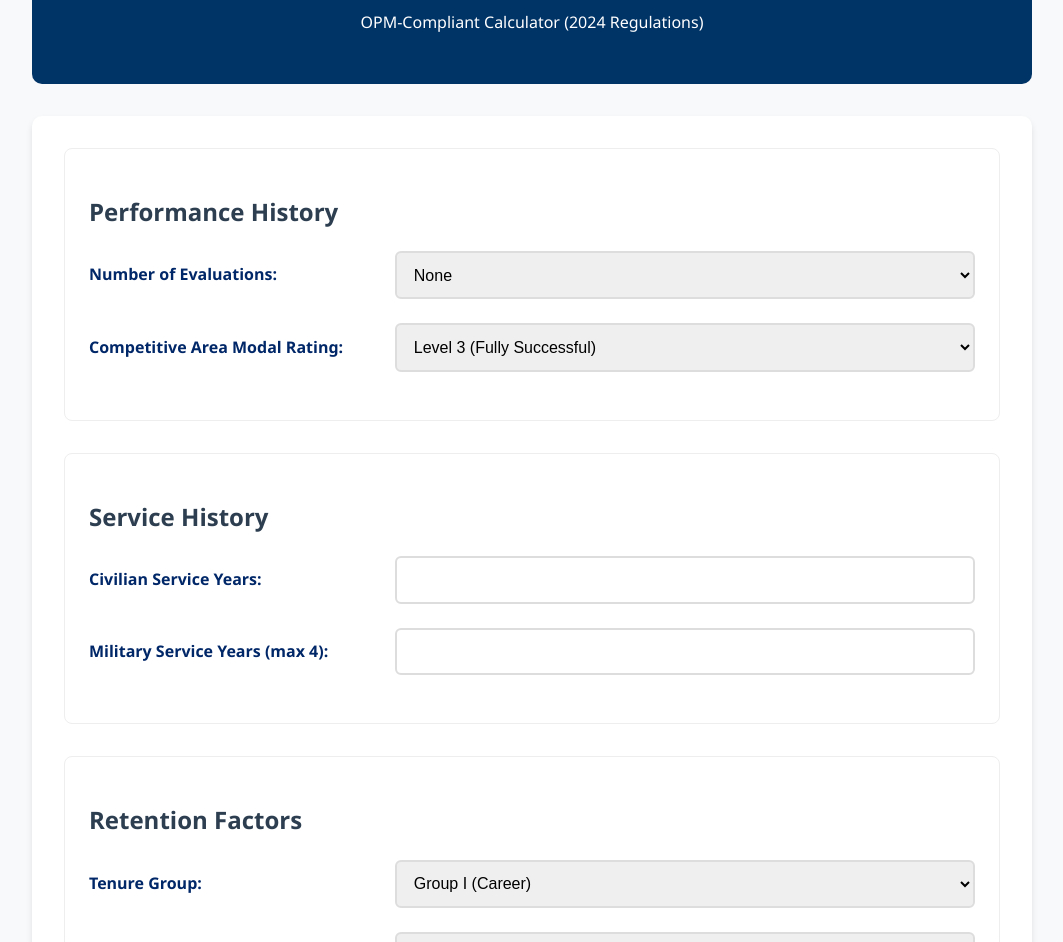
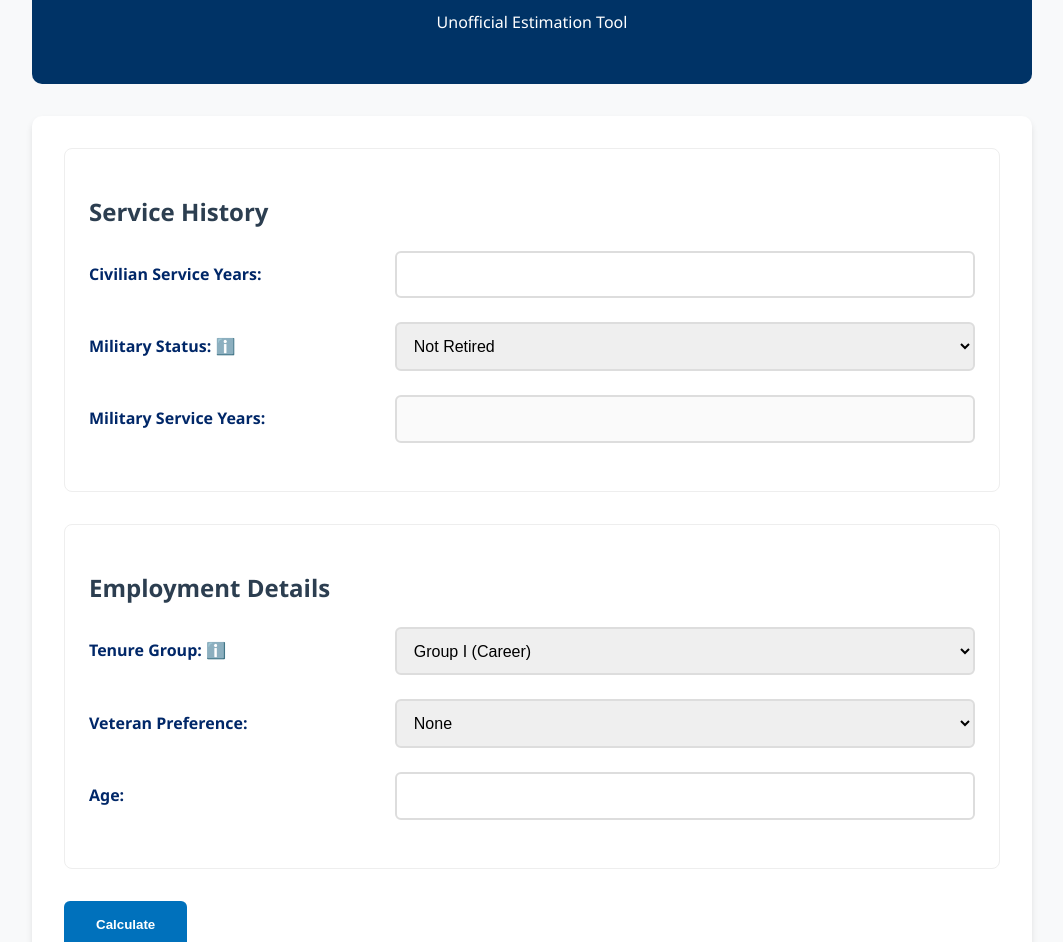
Before and after one commit to ericksonpm/RIF-Estimations, a plain HTML site: page index.html in a window 1280 px wide. Shown: the part 148-1090 px from the top of the page, without its empty margins (108-1171 px from the left). Drawn offline with nearby package versions, Linux system fonts and the light colour scheme.

Commit message:
Update index.html

```diff
--- a/index.html
+++ b/index.html
@@ -3,63 +3,52 @@
 <head>
     <meta charset="UTF-8">
     <meta name="viewport" content="width=device-width, initial-scale=1.0">
-    <title>Federal RIF Assistant - VA</title>
+    <title>Federal Employment Transition Calculator</title>
     <link rel="stylesheet" href="styles.css">
 </head>
 <body>
     <div class="container">
         <header>
-            <h1>VA RIF Impact Calculator</h1>
-            <p class="subtitle">OPM-Compliant Calculator (2024 Regulations)</p>
+            <h1>Federal RIF Impact Calculator</h1>
+            <p class="subtitle">Unofficial Estimation Tool</p>
         </header>
 
         <div class="calculator">
-            <!-- Performance Section -->
-            <section class="input-section">
-                <h2>Performance History</h2>
-                <div class="input-group">
-                    <label for="evalCount">Number of Evaluations:</label>
-                    <select id="evalCount" onchange="updateRatingInputs()">
-                        <option value="0">None</option>
-                        <option value="1">1 Evaluation</option>
-                        <option value="2">2 Evaluations</option>
-                        <option value="3">3 Evaluations</option>
-                    </select>
-                </div>
-
-                <div id="ratingContainer"></div>
-
-                <div id="modalRatingSection" class="hidden">
-                    <div class="input-group">
-                        <label>Competitive Area Modal Rating:</label>
-                        <select id="modalRating">
-                            <option value="12">Level 3 (Fully Successful)</option>
-                            <option value="16">Level 4 (Exceeds FS)</option>
-                            <option value="20">Level 5 (Outstanding)</option>
-                        </select>
-                    </div>
-                </div>
-            </section>
-
             <!-- Service Information -->
             <section class="input-section">
                 <h2>Service History</h2>
+
                 <div class="input-group">
                     <label>Civilian Service Years:</label>
                     <input type="number" id="civilianYears" step="0.25" min="0">
                 </div>
 
                 <div class="input-group">
-                    <label>Military Service Years (max 4):</label>
-                    <input type="number" id="militaryYears" step="0.25" min="0" max="4">
+                    <label>Military Status:
+                        <span class="info-icon" title="See SF-15 for retirement status">ℹ️</span>
+                    </label>
+                    <select id="militaryStatus" onchange="updateMilitaryCredit()">
+                        <option value="none">Not Retired</option>
+                        <option value="combat">Combat Disability Retiree</option>
+                        <option value="non-combat">Non-Combat Retiree</option>
+                        <option value="medical">Medically Retired</option>
+                    </select>
+                </div>
+
+                <div class="input-group" id="militaryYearsGroup">
+                    <label>Military Service Years:</label>
+                    <input type="number" id="militaryYears" step="0.25" min="0" max="4" disabled>
                 </div>
             </section>
 
             <!-- Retention Factors -->
             <section class="input-section">
-                <h2>Retention Factors</h2>
+                <h2>Employment Details</h2>
+
                 <div class="input-group">
-                    <label>Tenure Group:</label>
+                    <label>Tenure Group:
+                        <span class="info-icon" title="Found in Box 24 of your SF-50">ℹ️</span>
+                    </label>
                     <select id="tenure">
                         <option value="I">Group I (Career)</option>
                         <option value="II">Group II (Career Conditional)</option>
@@ -82,38 +71,29 @@
                 </div>
             </section>
 
-            <button onclick="calculateAll()" class="calculate-btn">Calculate Impact</button>
-            <button onclick="generatePDF()" class="pdf-btn">Save as PDF</button>
+            <button onclick="calculateAll()" class="calculate-btn">Calculate</button>
 
             <!-- Results Display -->
             <div id="results" class="hidden">
-                <div class="result-card">
-                    <h3>Retention Standing</h3>
-                    <p id="retentionScore">Score: Calculating...</p>
-                    <p id="riskLevel"></p>
-                </div>
-
                 <div class="result-card">
                     <h3>Severance Estimate</h3>
                     <p id="severanceResult"></p>
                 </div>
 
                 <div class="result-card guidance">
-                    <h3>Recommended Actions</h3>
-                    <ul id="actionList"></ul>
+                    <h3>Key Considerations</h3>
+                    <ul id="considerationList"></ul>
                 </div>
             </div>
 
             <!-- Legal Disclaimers -->
             <div class="disclaimer">
-                <p>⚠️ This tool complies with 2024 OPM RIF regulations. Always verify with HR.</p>
+                <p>⚠️ This unofficial tool estimates based on public OPM guidelines. Verify all results with HR.</p>
                 <p>🔒 No data is stored or transmitted. Calculations occur in your browser.</p>
-                <p>📅 Updated: March 2025 | <a href="https://www.opm.gov/policy-data-oversight/workforce-restructuring/reductions-in-force/" target="_blank">Official OPM Guide</a></p>
             </div>
         </div>
     </div>
 
-    <script src="https://cdnjs.cloudflare.com/ajax/libs/jspdf/2.5.1/jspdf.umd.min.js"></script>
     <script src="app.js"></script>
 </body>
 </html>
```
